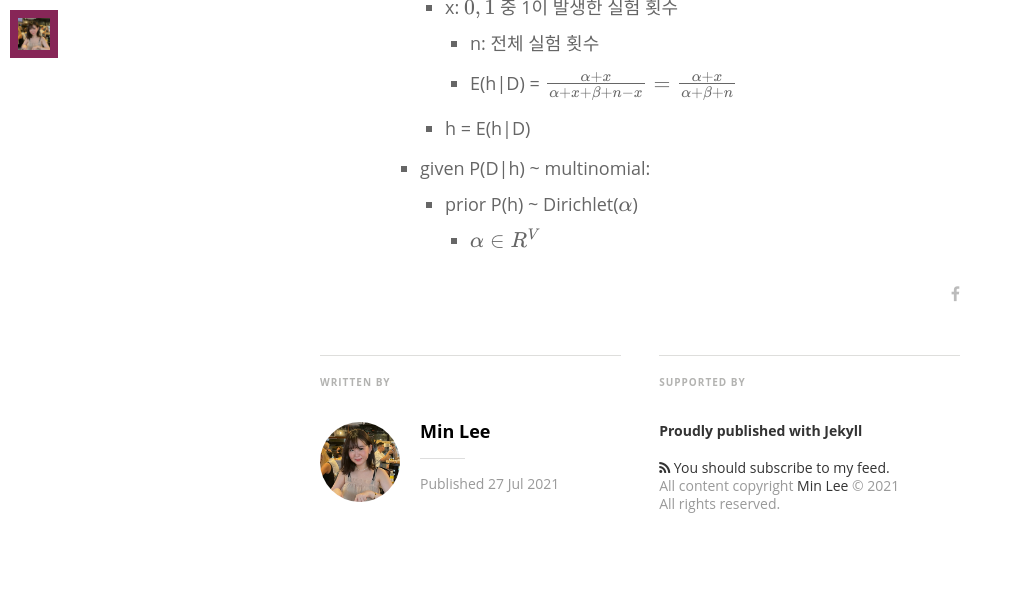
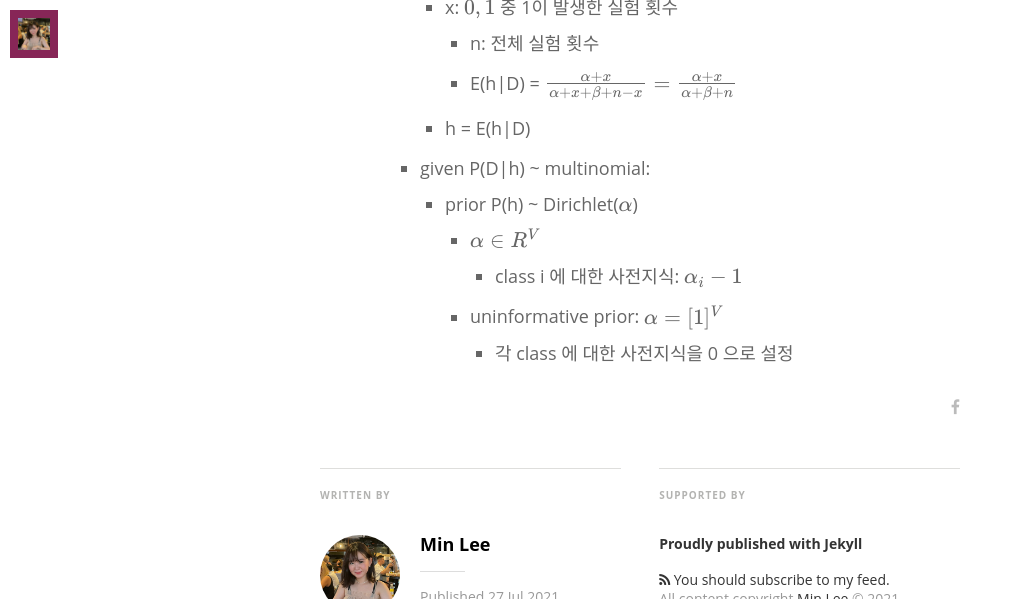
Before and after one commit to minniie/minniie.github.io, a Jekyll site: the page built from _posts/2021-07-27-probability.markdown, in a window 1280 px wide and 900 px high, scrolled down 9232 px, cut to the strip 0-599 px from the top of the window. Shown: the whole strip, without its empty margins (0-1013 px from the left). Built offline with Jekyll 4.4.1, drawn with Linux system fonts in a browser that asks for light colours; nearby versions of some CDN libraries; some web fonts are replaced; formulas are drawn with MathJax 3.

Commit message:
Update 2021-07-27-probability.markdown

```diff
--- a/_posts/2021-07-27-probability.markdown
+++ b/_posts/2021-07-27-probability.markdown
@@ -217,3 +217,6 @@ use_math: true
             - given P(D&#124;h) ~ multinomial:
                 - prior P(h) ~ Dirichlet($\alpha$)
                     - $\alpha \in R^V$
+                        - class i 에 대한 사전지식: $\alpha_{i}-1$
+                    - uninformative prior: $\alpha = [1]^V$
+                        - 각 class 에 대한 사전지식을 0 으로 설정
```
